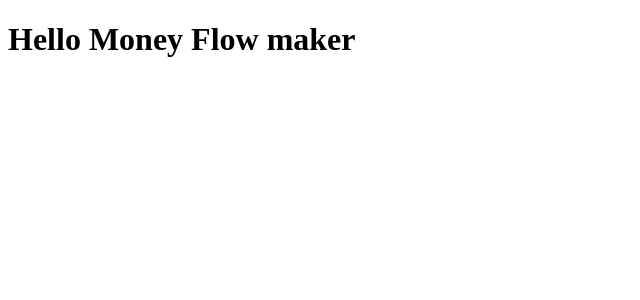
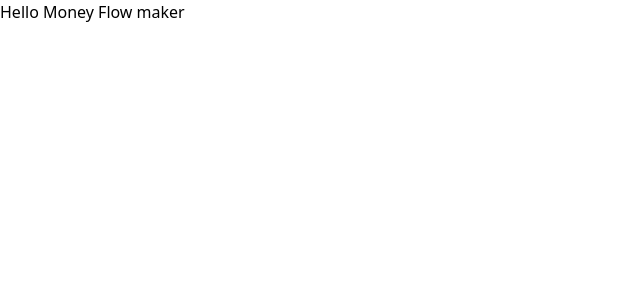
Before and after one commit to DammyD/MoneyFlow, a Next.js app: page / in a window 1280 px wide. Shown: the top 300 px of the page, without its empty margins (0-640 px from the left). Built offline with nearby package versions, Linux system fonts and the light colour scheme.

Commit message:
initialize global CSS with Tailwind directives and base reset styles

```diff
--- a/app/globals.css
+++ b/app/globals.css
@@ -0,0 +1,20 @@
+@import "tailwindcss";
+
+/* ── Base Reset ── */
+*,
+*::before,
+*::after {
+  box-sizing: border-box;
+}
+
+html,
+body {
+  margin: 0;
+  padding: 0;
+  height: 100%;
+}
+
+body {
+  -webkit-font-smoothing: antialiased;
+  -moz-osx-font-smoothing: grayscale;
+}
```
